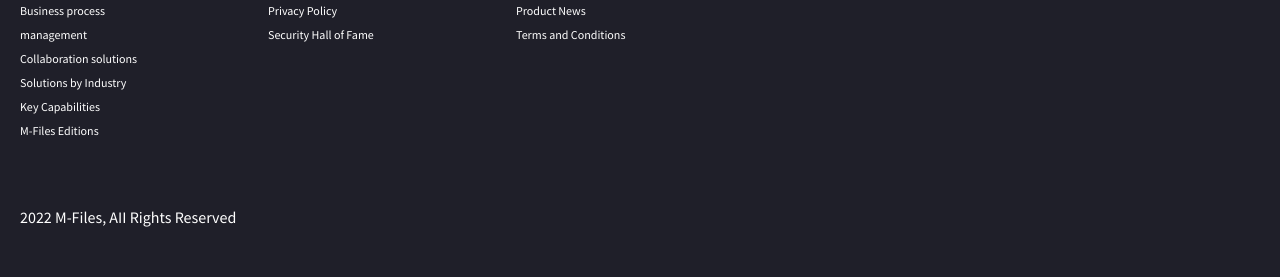
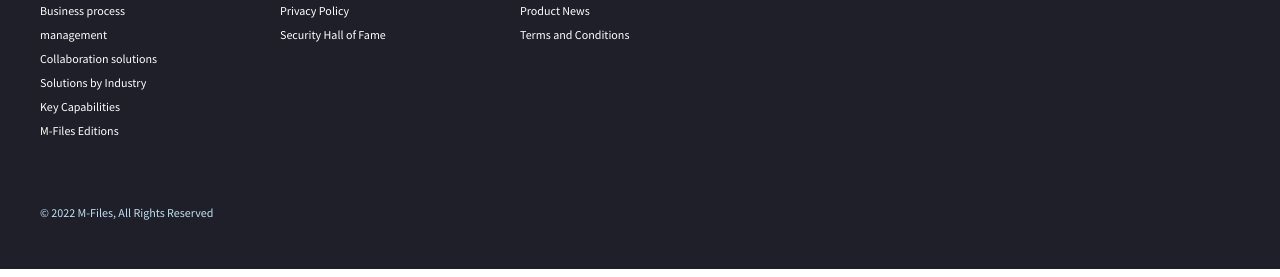
Before and after one commit to aloktomar333/mfiles, a website: page index.html in a window 1280 px wide. Shown: the part 5645-5922 px from the top of the page. Drawn offline with nearby package versions, Linux system fonts and the light colour scheme.

Commit message:
home chagnges

```diff
--- a/index.html
+++ b/index.html
@@ -646,7 +646,7 @@
     </section>
 
 
-    <footer class="bg-blue-900 footer pt-36 pb-12 px-5 md:px-0">
+    <footer class="bg-blue-900 footer pt-36 pb-12 md:px-5 md:px-0">
         <div class="main-container">
             <div class="">
                 <div class="logo-foo mb-7">
@@ -693,7 +693,7 @@
                                         <li><a href="">Terms and Conditions</a></li>
                                     </ul>
                                 </div>
-                                <div class="w-full md:w-1/4 mb-9 md:mb-0 wd-foo text-white-100 h6-foo footer-mn lap:pr-14 lst-mn">
+                                <div class="w-full md:w-1/4 mb-9 md:mb-0 wd-foo text-white-100 h6-foo footer-mn lap:pr-14 lst-mn md:pt-9">
                                     <ul>
                                         <li><a href="#">Privacy Policy</a></li>
                                         <li><a href="">Cookie Preferences</a></li>
@@ -719,8 +719,8 @@
                     </div>
                 </div>
             </div>
-            <div class="copyright-wrap text-white-100 text-xs mt-16">
-                <p>2022 M-Files, AII Rights Reserved</p>
+            <div class="copyright-wrap text-blue-100 text-xs mt-16">
+                © 2022 M-Files, All Rights Reserved
             </div>
         </div>
     </footer>
```
Also changed, not shown: assets/style.css.
